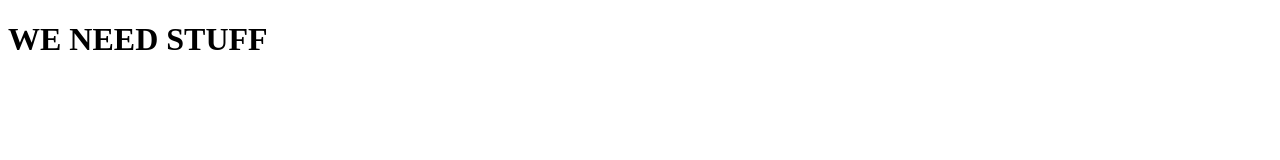
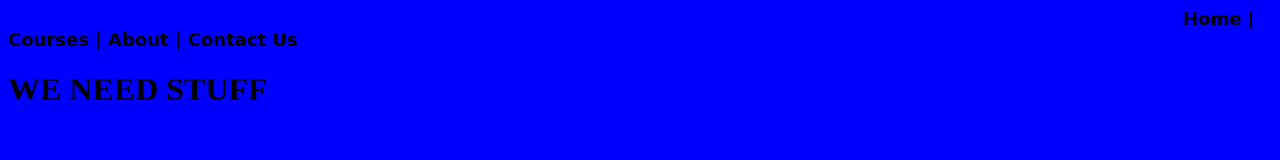
Before and after one commit to Romy4002/FEE-Project, a plain HTML site: page Sub Menus/about.html in a window 1280 px wide. Drawn offline with Linux system fonts and the light colour scheme.

Commit message:
added home and updated some bugs

```diff
--- a/Sub Menus/about.html
+++ b/Sub Menus/about.html
@@ -1,11 +1,18 @@
 <!DOCTYPE html>
 <html lang="en">
 <head>
+    <link rel="stylesheet" href="../style.css" />
     <meta charset="UTF-8">
     <meta name="viewport" content="width=device-width, initial-scale=1.0">
     <title>About Us</title>
 </head>
 <body>
+    <div class="links">
+        <a class="button" href="../index.html">Home</a> |
+        <a class="button" href="courses.html">Courses</a> |
+        <a class="button" href="about.html">About</a> |
+        <a class="button" href="contact.html">Contact Us</a>
+    </div>
     <h1>WE NEED STUFF</h1>
 </body>
 </html>
--- a/style.css
+++ b/style.css
@@ -9,7 +9,7 @@
     font-family: cursive;
     font-size: large;
     font-weight: bold;
-    margin-left: 1250px;
+    margin-left: 1175px;
 }
 
 .button {
```
Also changed, not shown: Sub Menus/contact.html (+7 -0 lines), Sub Menus/courses.html (+7 -0 lines), index.html (+1 -0 lines).
